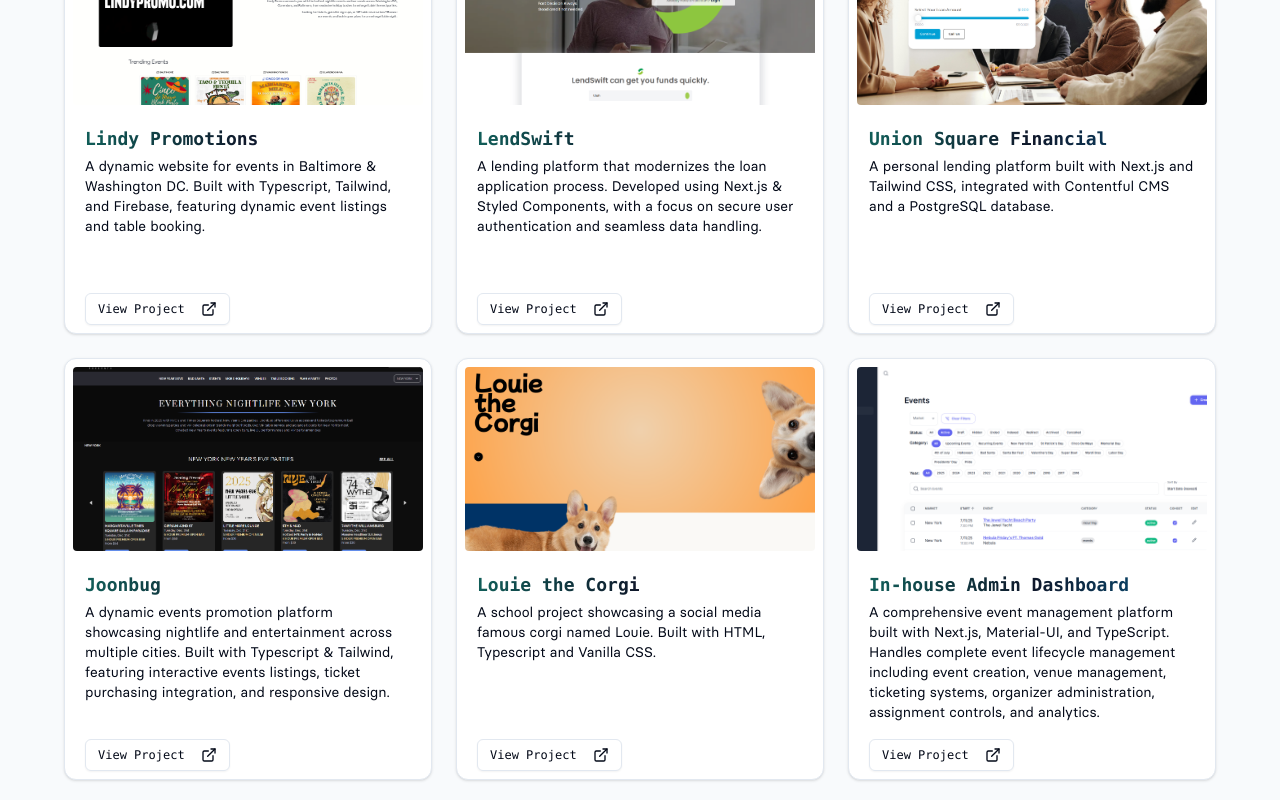
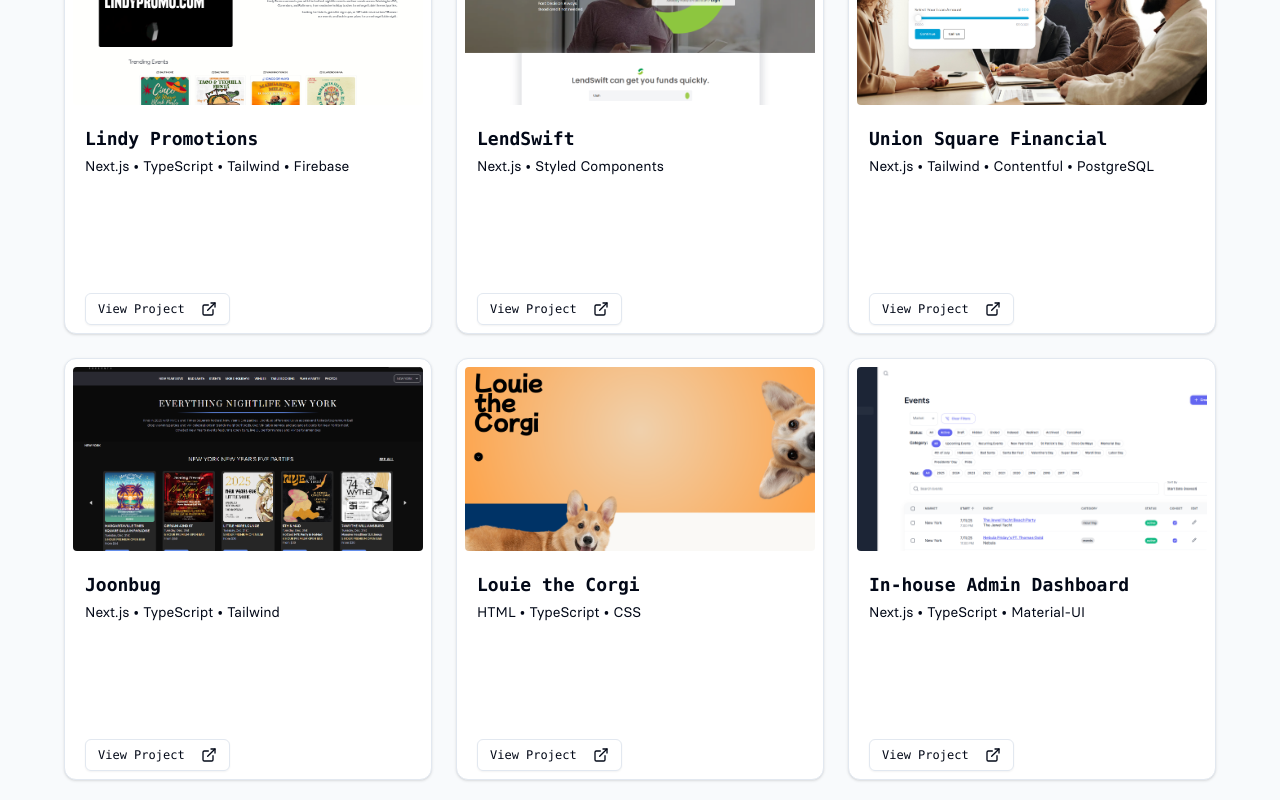
Before and after one commit to colnies/portfolio, a Next.js app: page / in a window 1280 px wide. Shown: the part 1020-1820 px from the top of the page. Built offline with nearby package versions, Linux system fonts and the light colour scheme.

Commit message:
update projects styling

```diff
--- a/src/app/page.tsx
+++ b/src/app/page.tsx
@@ -40,8 +40,7 @@
   {
     id: 1,
     title: "Lindy Promotions",
-    description:
-      "A dynamic website for events in Baltimore & Washington DC. Built with Typescript, Tailwind, and Firebase, featuring dynamic event listings and table booking.",
+    description: "Next.js • TypeScript • Tailwind • Firebase",
     image: "/lindy-promo.png",
     link: "https://lindypromo.com",
   },
@@ -49,43 +48,38 @@
   {
     id: 2,
     title: "LendSwift",
-    description:
-      "A lending platform that modernizes the loan application process. Developed using Next.js & Styled Components, with a focus on secure user authentication and seamless data handling.",
+    description: "Next.js • Styled Components",
     image: "/lendswift.png",
     link: "https://lendswift.com",
   },
   {
     id: 3,
     title: "Union Square Financial",
-    description:
-      "A personal lending platform built with Next.js and Tailwind CSS, integrated with Contentful CMS and a PostgreSQL database.",
+    description: "Next.js • Tailwind • Contentful • PostgreSQL",
     image: "/unionsquare.png",
     link: "https://unionsquarefinancial.com",
   },
   {
     id: 4,
     title: "Joonbug",
-    description:
-      "A dynamic events promotion platform showcasing nightlife and entertainment across multiple cities. Built with Typescript & Tailwind, featuring interactive events listings, ticket purchasing integration, and responsive design.",
+    description: "Next.js • TypeScript • Tailwind",
     image: "/joonbug.png",
     link: "https://joonbug.com",
   },
   {
     id: 5,
     title: "Louie the Corgi",
-    description:
-      "A school project showcasing a social media famous corgi named Louie. Built with HTML, Typescript and Vanilla CSS.",
+    description: "HTML • TypeScript • CSS",
     image: "/louie.png",
     link: "https://colnies.github.io/louie-the-corgi/index.html",
   },
   {
     id: 6,
     title: "In-house Admin Dashboard",
-    description:
-      "A comprehensive event management platform built with Next.js, Material-UI, and TypeScript. Handles complete event lifecycle management including event creation, venue management, ticketing systems, organizer administration, assignment controls, and analytics.",
+    description: "Next.js • TypeScript • Material-UI",
     image: "/getout-admin.png",
-    link: "",
-    },
+    link: "https://dashboard.joonbug.com",
+  },
 ];
 
 export default function HomePage() {
@@ -286,7 +280,7 @@
                   <MotionCard className="overflow-hidden hover:shadow-lg transition-shadow h-full">
                     <CardContent className="p-1 flex flex-col h-full relative group overflow-hidden">
                       {/* Gradient border effect */}
-                      <div className="absolute inset-0 rounded-lg opacity-0 group-hover:opacity-100 transition-opacity duration-300 bg-gradient-to-r from-teal-800 via-primary to-sky-800" />
+                      <div className="absolute inset-0 rounded-lg opacity-0 group-hover:opacity-70 transition-opacity duration-700 bg-gradient-to-r from-teal-800 via-primary to-sky-800" />
                       {/* Content container with background */}
                       <div className="relative h-full bg-background rounded-lg">
                         <Image
@@ -299,7 +293,7 @@
                           sizes="(max-width: 768px) 100vw, 50vw"
                         />
                         <div className="p-4 flex flex-col flex-grow min-h-[220px]">
-                          <h3 className="font-semibold text-lg mb-1 bg-gradient-to-r from-teal-800 via-primary to-sky-800 bg-clip-text text-transparent">
+                          <h3 className="font-semibold text-lg mb-1 text-foreground group-hover:bg-gradient-to-r group-hover:from-teal-800 group-hover:via-primary group-hover:to-sky-800 group-hover:bg-clip-text group-hover:text-transparent group-hover:animate-flow group-hover:bg-[length:200%_auto] transition-all duration-700">
                             {project.title}
                           </h3>
                           <p className="text-foreground text-sm flex-grow font-basier">
```
